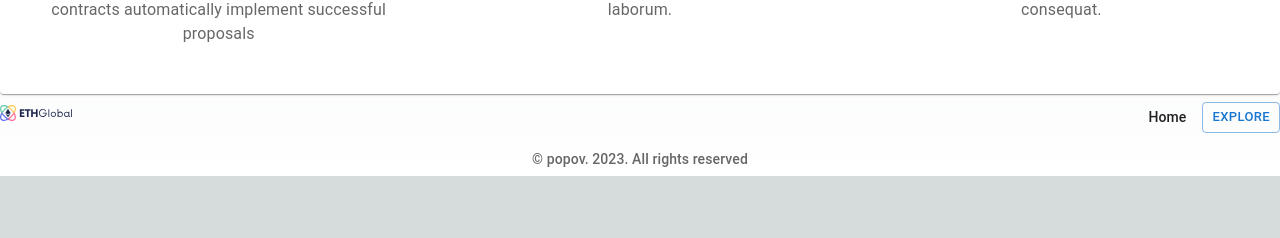
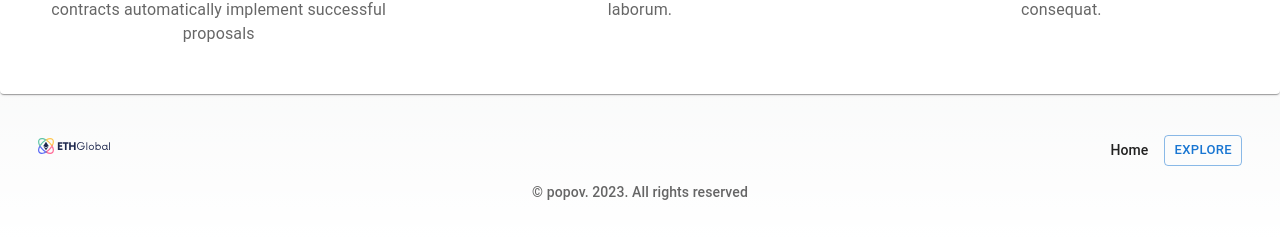
Before and after one commit to SidharthK2/popov-front, a Next.js app: page / in a window 1280 px wide. Shown: the part 922-1160 px from the top of the page. Before the commit the page ends 1098 px from the top, so only its background shows below. Built offline with nearby package versions, Linux system fonts and the light colour scheme.

Commit message:
Update layout.tsx

```diff
--- a/src/app/layout.tsx
+++ b/src/app/layout.tsx
@@ -4,6 +4,8 @@ import { Inter } from 'next/font/google'
 import Footer from "@/app/footer";
 import Header from "@/app/header";
 import styles from "@/app/page.module.css";
+import Container from "@/app/container";
+import {Divider} from "@mui/material";
 
 const inter = Inter({ subsets: ['latin'] })
 
@@ -21,9 +23,12 @@ export default function RootLayout({
     <html lang="en">
       <body className={inter.className}>
         <main className={styles.main}>
-          <Header/>
+            <Header/>
           {children}
-          <Footer/>
+          <Divider />
+          <Container paddingY={4}>
+            <Footer />
+          </Container>
         </main>
       </body>
     </html>
```
